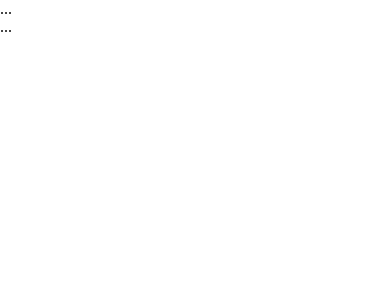
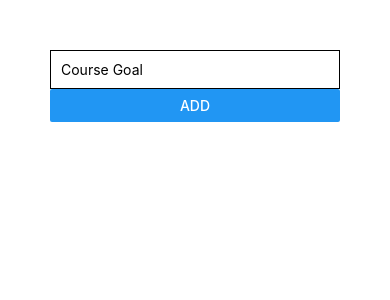
Before and after one commit to Pozas91/rn-course, a React Native app: screen / in a window 390 px wide. Shown: the top 300 px of the page. Built offline with nearby package versions, Linux system fonts and the light colour scheme.

Commit message:
Getting Started with Styles

```diff
--- a/App.tsx
+++ b/App.tsx
@@ -1,16 +1,16 @@
 import React from 'react';
-import {StyleSheet, Text, View} from 'react-native';
+import {Button, StyleSheet, TextInput, View} from 'react-native';
 
 export default function App() {
   return (
-    <View>
+    <View style={{padding: 50}}>
       <View>
-        ...
+        <TextInput placeholder={'Course Goal'} style={{borderColor: 'black', borderWidth: 1, padding: 10}}/>
+        <Button title={'ADD'} onPress={() => ''}/>
       </View>
       <View>
-        ...
+
       </View>
-      {/*<Text>Open up App.tsx to start working on your app!</Text>*/}
     </View>
   );
 }
```
